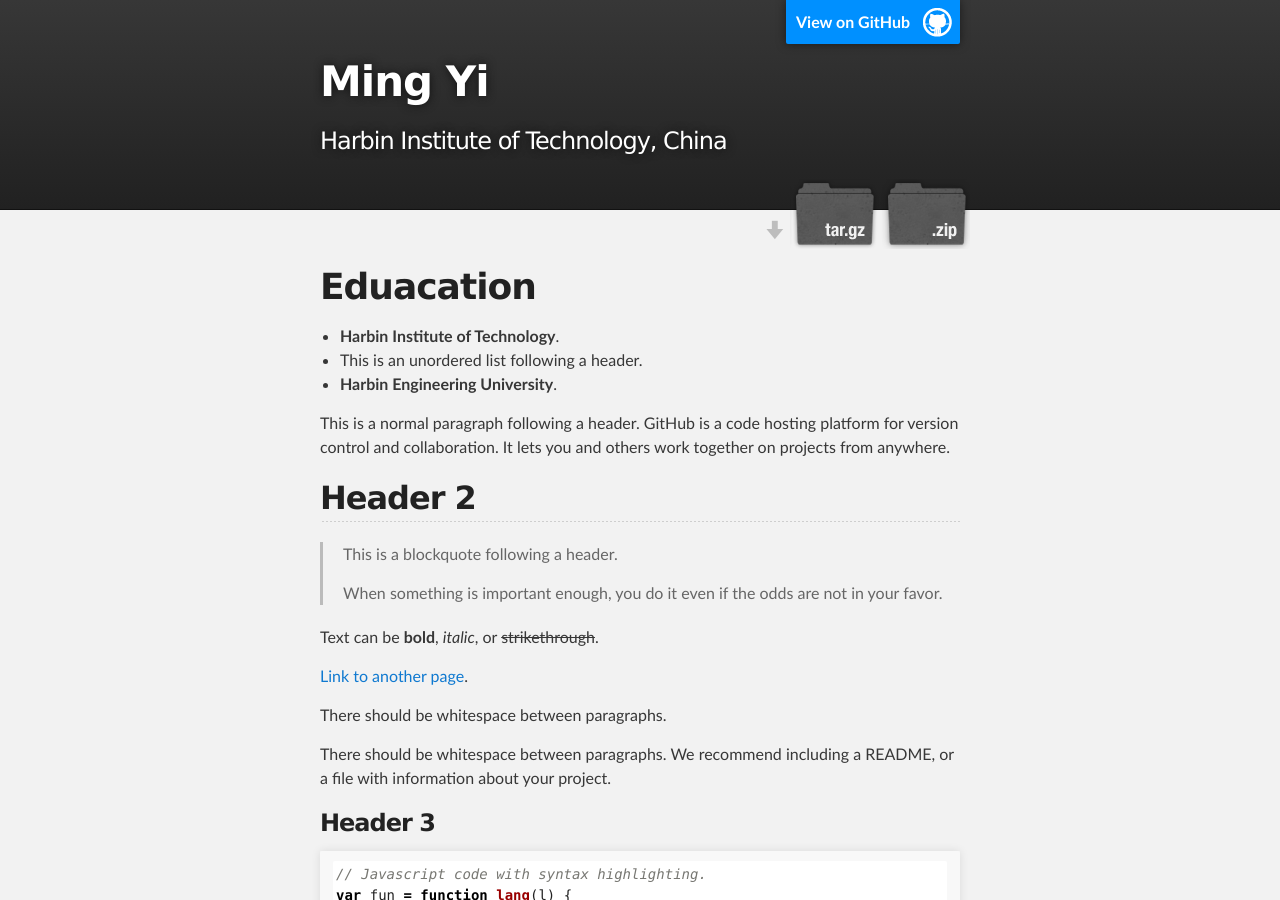
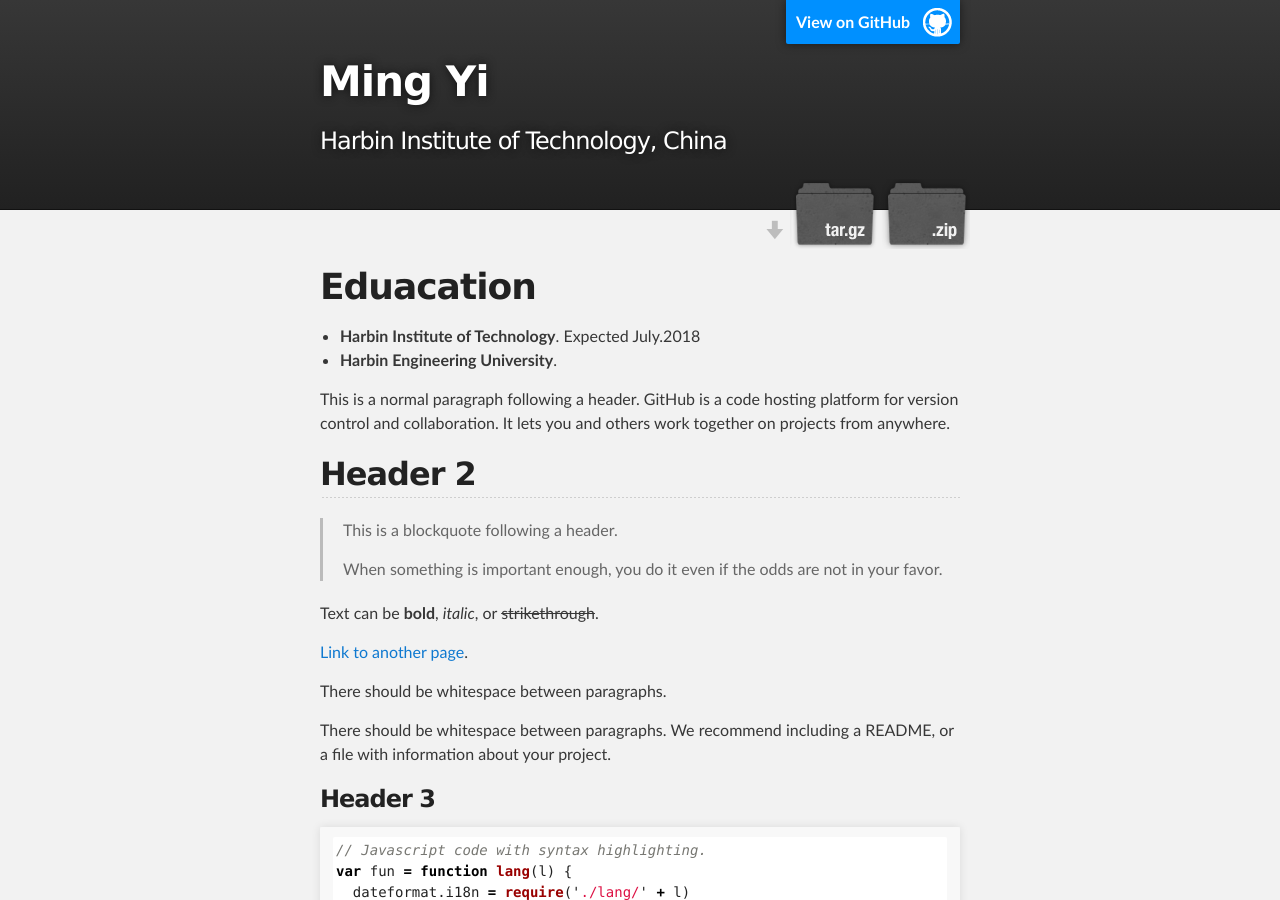
Before and after one commit to yiminghit/yiminghit.github.com, a Jekyll site: the page built from index.md, in a window 1280 px wide and 900 px high. Built offline with Jekyll 4.4.1, drawn with Linux system fonts in a browser that asks for light colours; our own code applies the rules of GitHub Pages for plain Markdown files.

Commit message:
Update index.md

```diff
--- a/index.md
+++ b/index.md
@@ -1,12 +1,8 @@
 ---
 layout: default
 ---
-
-
-
 # [](#header-1)Eduacation
-*   **Harbin Institute of Technology**.
-*   This is an unordered list following a header.
+*   **Harbin Institute of Technology**.                                      Expected July.2018
 *   **Harbin Engineering University**.
 
 This is a normal paragraph following a header. GitHub is a code hosting platform for version control and collaboration. It lets you and others work together on projects from anywhere.
```
